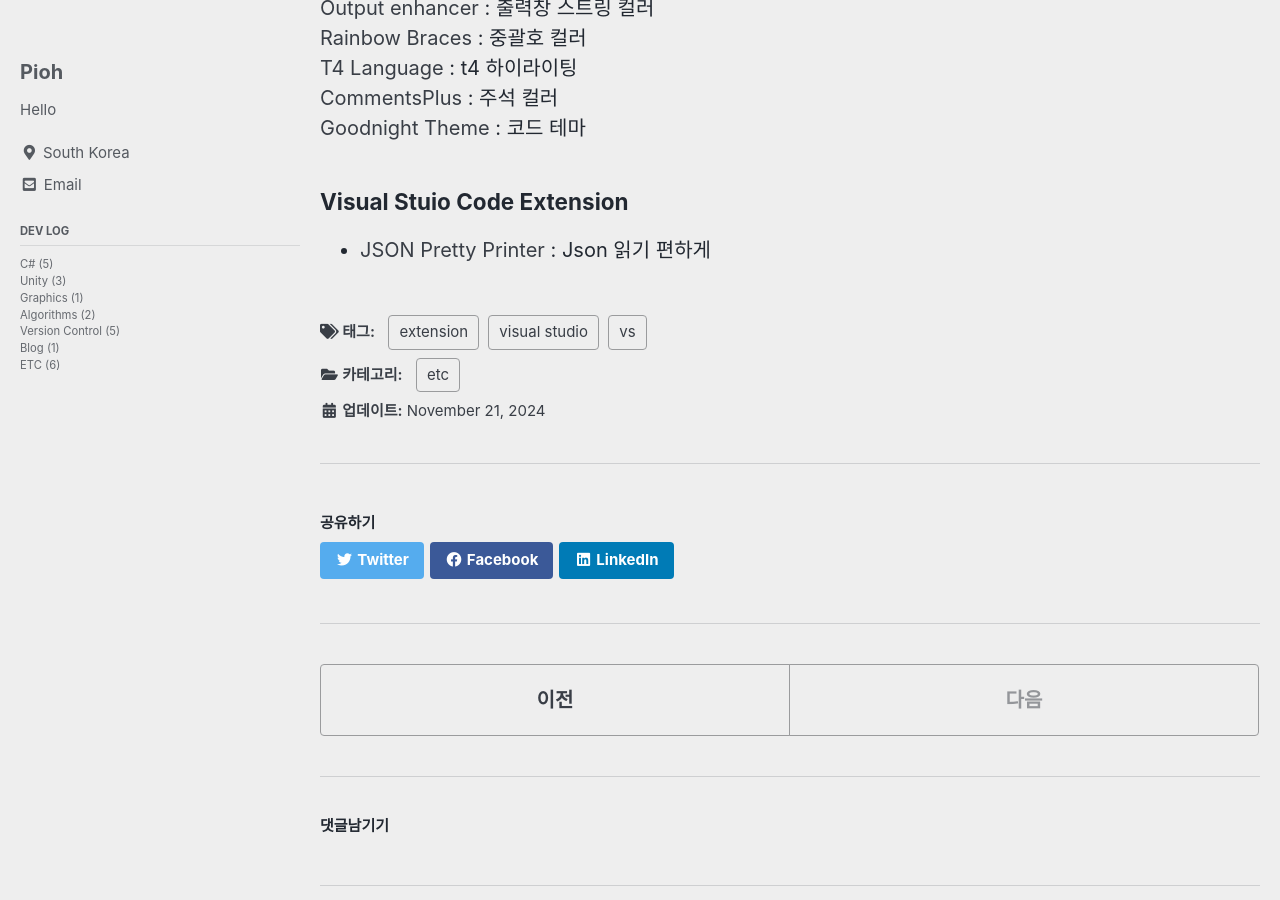
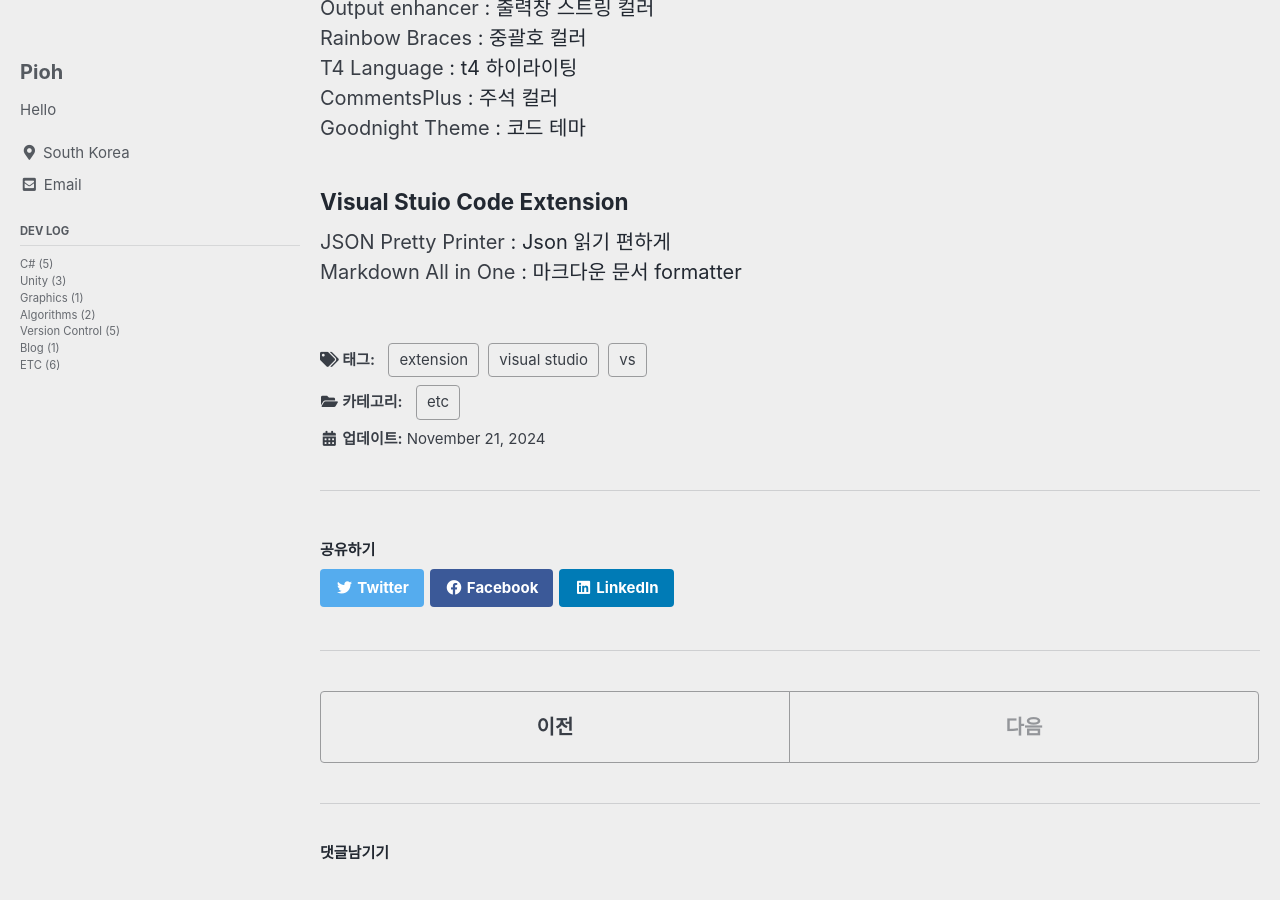
Before and after one commit to devpioh/devpioh.github.io, a Jekyll site: the page built from _posts/Devlog/Etc/2024-11-21-vs-extension.md, in a window 1280 px wide and 900 px high, scrolled down 1074 px. Built offline with Jekyll 4.4.1, drawn with Linux system fonts in a browser that asks for light colours; cached includes are drawn as plain includes; some web fonts are replaced; comment, search, counter and statistics services are not loaded.

Commit message:
단축키 세팅과 확장 툴.

```diff
--- a/_posts/Devlog/Etc/2024-11-21-vs-extension.md
+++ b/_posts/Devlog/Etc/2024-11-21-vs-extension.md
@@ -44,4 +44,5 @@ Ctrl + Shift + c : 주석 토글(VS에서는 ToggleComment 사용, Code에서는
 [Goodnight Theme](https://marketplace.visualstudio.com/items?itemName=wuoyrd.goodnight) : 코드 테마
 
 ### Visual Stuio Code Extension
-- <a herf="https://marketplace.visualstudio.com/items?itemName=euskadi31.json-pretty-printer">JSON Pretty Printer</a> : Json 읽기 편하게
+[JSON Pretty Printer](https://marketplace.visualstudio.com/items?itemName=euskadi31.json-pretty-printer) : Json 읽기 편하게
+[Markdown All in One](https://marketplace.visualstudio.com/items?itemName=yzhang.markdown-all-in-one) : 마크다운 문서 formatter
```
